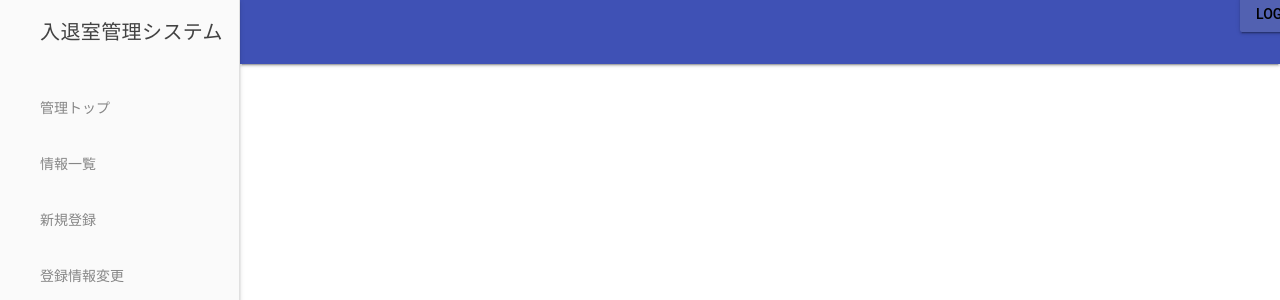
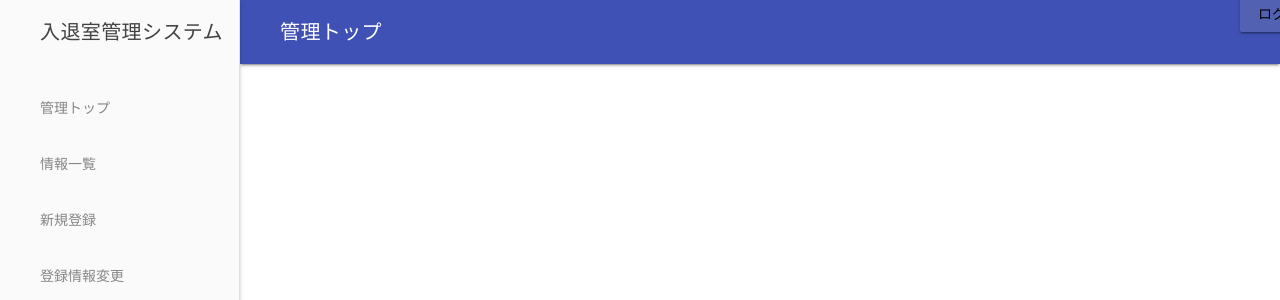
Before and after one commit to job3-14/EEmgmt, a PHP site: page / in a window 1280 px wide. Shown: the top 300 px of the page. Run offline with PHP 8.4, Linux system fonts and the light colour scheme.

Commit message:
タイトル追加

```diff
--- a/Docker/x64/apache2/www/index.php
+++ b/Docker/x64/apache2/www/index.php
@@ -14,12 +14,15 @@
                 mdl-layout--fixed-header">
       <header class="mdl-layout__header">
         <div class="mdl-layout__header-row">
+          <div class="head-title">
+            <span class="mdl-layout-title">管理トップ</span>
+          </div>
           <div class="mdl-layout-spacer"></div>
           <div class="mdl-textfield mdl-js-textfield mdl-textfield--expandable
                       mdl-textfield--floating-label mdl-textfield--align-right">
           <div class="logout">
             <button class="mdl-button mdl-js-button mdl-button--raised mdl-js-ripple-effect ">
-             logout
+             ログアウト
             </button>
           </div>
           </div>
```
